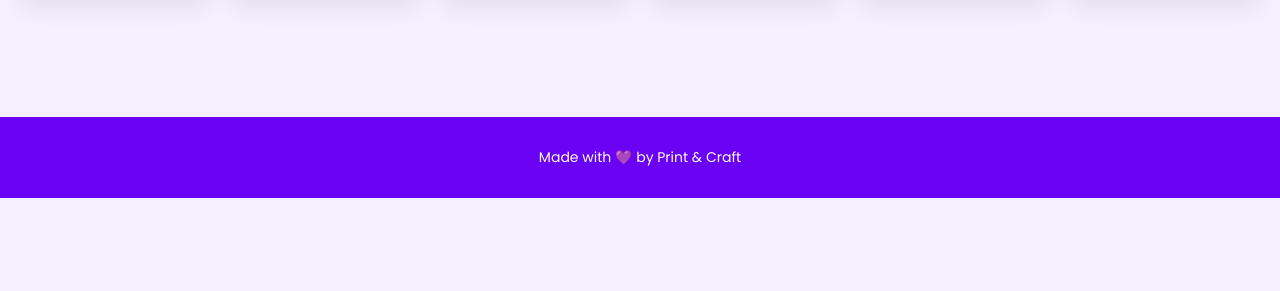
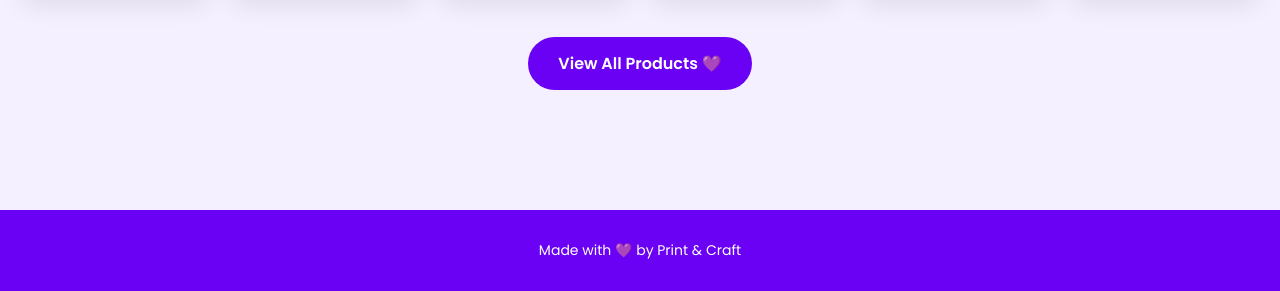
Before and after one commit to printandcraftt/Print_and_Craft_New, a plain HTML site: page index.html in a window 1280 px wide. Shown: the part 602-893 px from the top of the page. Before the commit the page ends 800 px from the top, so only its background shows below. Drawn offline with Linux system fonts and the light colour scheme.

Commit message:
Update index.html

```diff
--- a/index.html
+++ b/index.html
@@ -149,6 +149,21 @@ footer p{
   }
 
 }
+  .view-btn{
+  background:#6a00f4;
+  color:white;
+  padding:14px 30px;
+  border-radius:30px;
+  text-decoration:none;
+  font-weight:600;
+  display:inline-block;
+  transition:0.3s;
+}
+
+.view-btn:hover{
+  background:#4b00b5;
+  transform:translateY(-3px);
+}
 
 </style>
 </head>
@@ -209,7 +224,12 @@ footer p{
       <h3>Keychain</h3>
     </div>
 
-  </div>
+</div>
+
+<div style="text-align:center; margin-top:40px;">
+  <a href="products.html" class="view-btn">View All Products 💜</a>
+</div>
+
 </section>
 
 <!-- FOOTER -->
```
